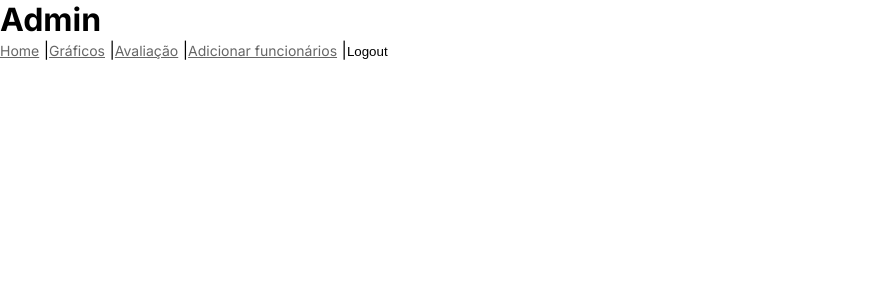
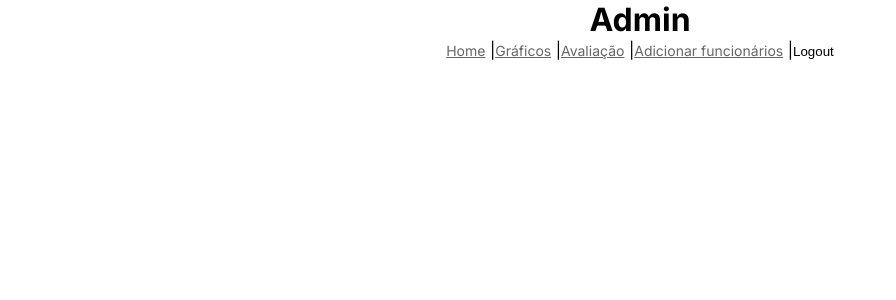
Before and after one commit to eltonsantos/avaliation-system-react, a React (Vite) app: page /admin in a window 1280 px wide. Shown: the top 300 px of the page, without its empty margins (0-896 px from the left). Built offline with nearby package versions, Linux system fonts and the light colour scheme; no server answers; sample sign-in values are in the browser's storage.

Commit message:
Align page center

```diff
--- a/src/pages/Admin/index.jsx
+++ b/src/pages/Admin/index.jsx
@@ -2,9 +2,9 @@ import { Menu } from "../../components/Menu";
 
 export function Admin() {
   return (
-    <>
+    <div className="container">
       <h1>Admin</h1>
       <Menu />
-    </>
+    </div>
   );
 }
--- a/src/pages/Collaborator/index.jsx
+++ b/src/pages/Collaborator/index.jsx
@@ -57,7 +57,7 @@ export function Collaborator() {
   }
 
   return (
-    <>
+    <div className="container">
       <h1>Collaborator</h1>
       <Menu />
 
@@ -100,6 +100,6 @@ export function Collaborator() {
           );
         })}
       </ul>
-    </>
+    </div>
   );
 }
--- a/src/pages/Dashboard/index.jsx
+++ b/src/pages/Dashboard/index.jsx
@@ -2,9 +2,9 @@ import { Menu } from "../../components/Menu";
 
 export function Dashboard() {
   return (
-    <>
+    <div className="container">
       <h1>Dashboard</h1>
       <Menu />
-    </>
+    </div>
   );
 }
--- a/src/styles/global.css
+++ b/src/styles/global.css
@@ -146,3 +146,9 @@ button:hover {
 iframe {
   border: none !important;
 }
+
+.container {
+  width: 700px;
+  margin: 0 auto;
+  text-align: center;
+}
```
